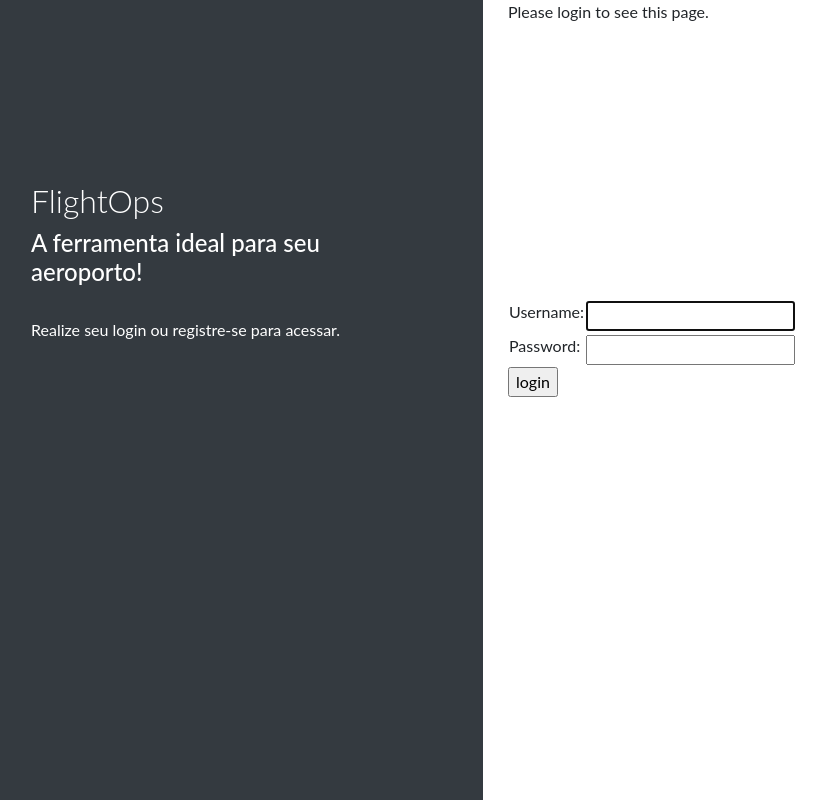
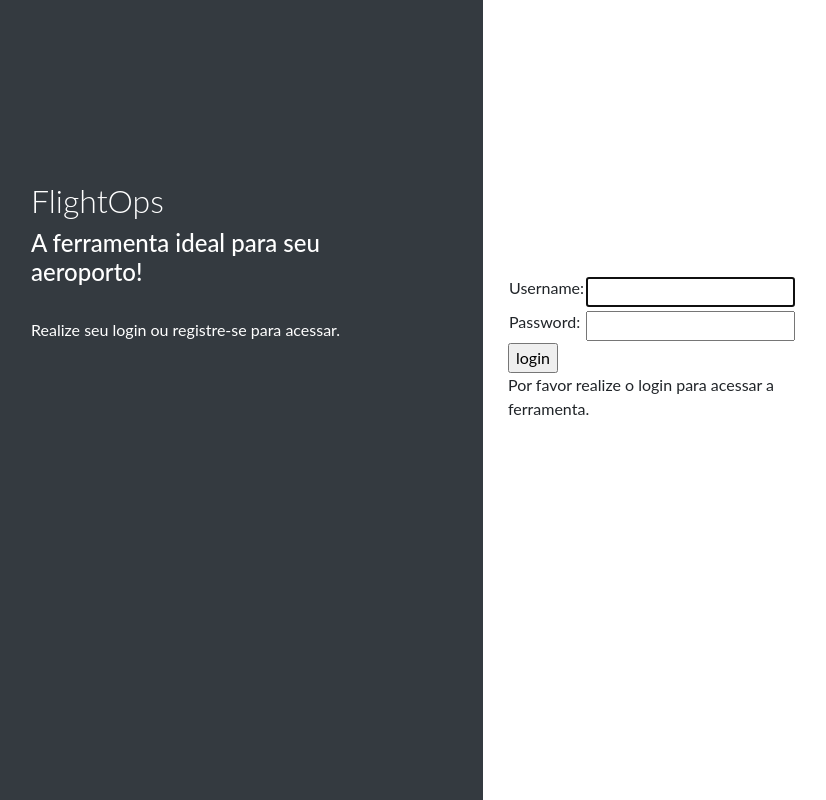
Before and after one commit to PedroDeSanti/FlightOps, a Django app: page /accounts/login/?next=/ in a window 1280 px wide. Shown: the whole page, without its empty margins (29-855 px from the left). Run offline with Django 4.2, Linux system fonts and the light colour scheme; some libraries are stand-ins or nearby versions.

Commit message:
✨ Add max login attempt
Co-authored-by: jvtdegelo <jvtdegelo@users.noreply.github.com>
Co-authored-by: Pedro de Santi <PedroDeSanti@users.noreply.github.com>

```diff
--- a/FlightOps/template/registration/login.html
+++ b/FlightOps/template/registration/login.html
@@ -1,19 +1,4 @@
-{% extends "registration/base.html" %}
-
-{% block content %}
-
-    {% if form.errors %}
-        <p>Your username and password didn't match. Please try again.</p>
-    {% endif %}
-
-    {% if next %}
-        {% if user.is_authenticated %}
-        <p>Your account doesn't have access to this page. To proceed,
-        please login with an account that has access.</p>
-        {% else %}
-        <p>Please login to see this page.</p>
-        {% endif %}
-    {% endif %}
+{% extends "registration/base.html" %} {% block content %}
 
 <div class="login-form">
     <form method="post" action="{% url 'login' %}">
@@ -28,8 +13,20 @@
                 <td>{{ form.password }}</td>
             </tr>
         </table>
-            <input type="submit" value="login">
-            <input type="hidden" name="next" value="{{ next }}">
+        <input type="submit" value="login" />
+        <input type="hidden" name="next" value="{{ next }}" />
     </form>
 </div>
+<div>
+    {% if form.errors %}
+    <p>Sua senha está incorreta. Por favor, verifique-a e tente novamente.</p>
+    {% endif %} {% if user.is_authenticated %}
+    <p>
+        Sua conta não possui permissão para acessar esta página. Por favor,
+        realize o login com uma conta que apresente esta permissão.
+    </p>
+    {% else %}
+    <p>Por favor realize o login para acessar a ferramenta.</p>
+    {% endif %}
+</div>
 {% endblock content %}
--- a/requirements.txt
+++ b/requirements.txt
@@ -1,2 +1,3 @@
 django==4.1.1
 fpdf==1.7.2
+django-axes
```
Also changed, not shown: FlightOps/FlightOps/settings.py (+11 -0 lines). Lines whose indentation alone changed are shown as unchanged.
